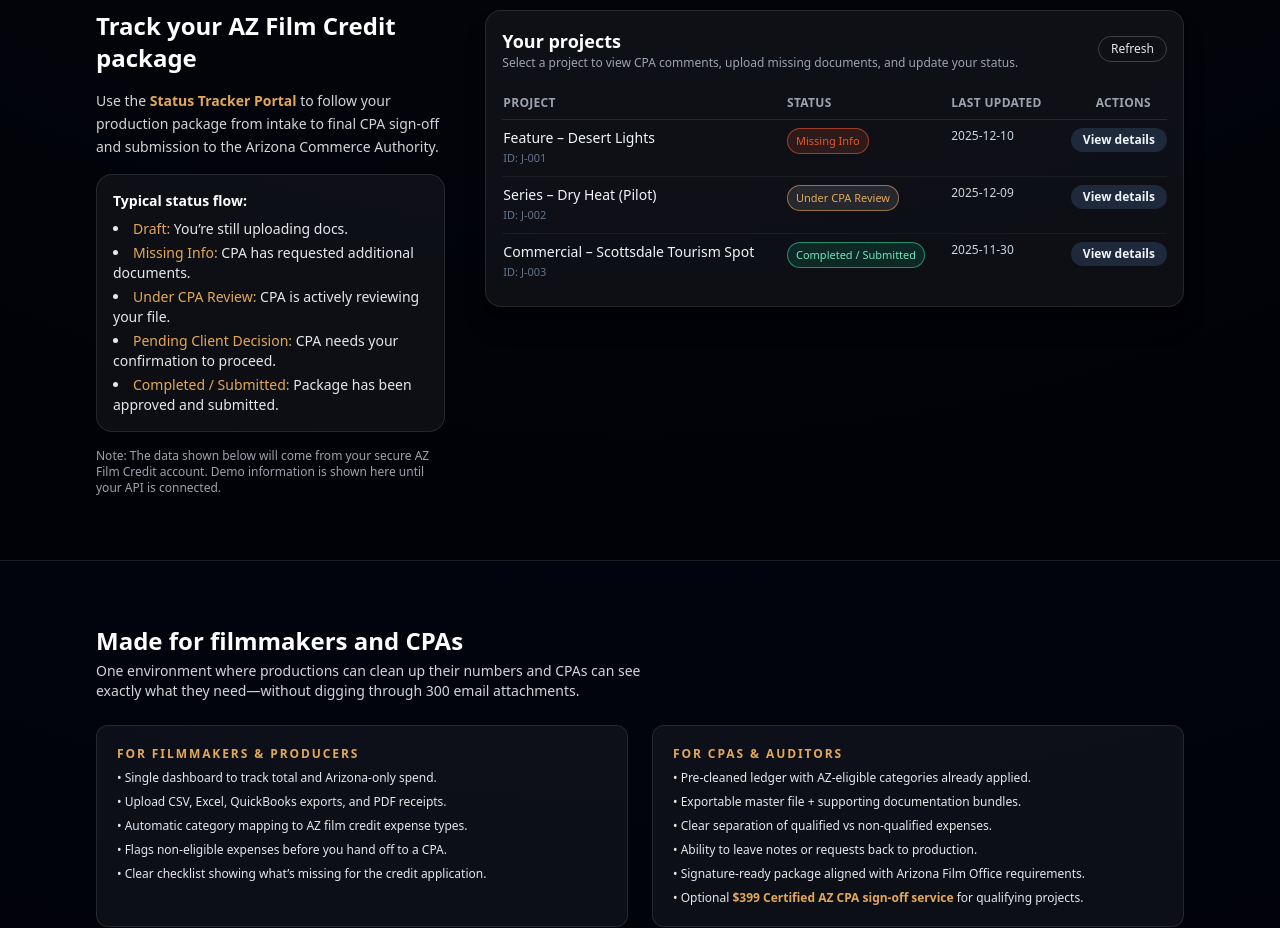
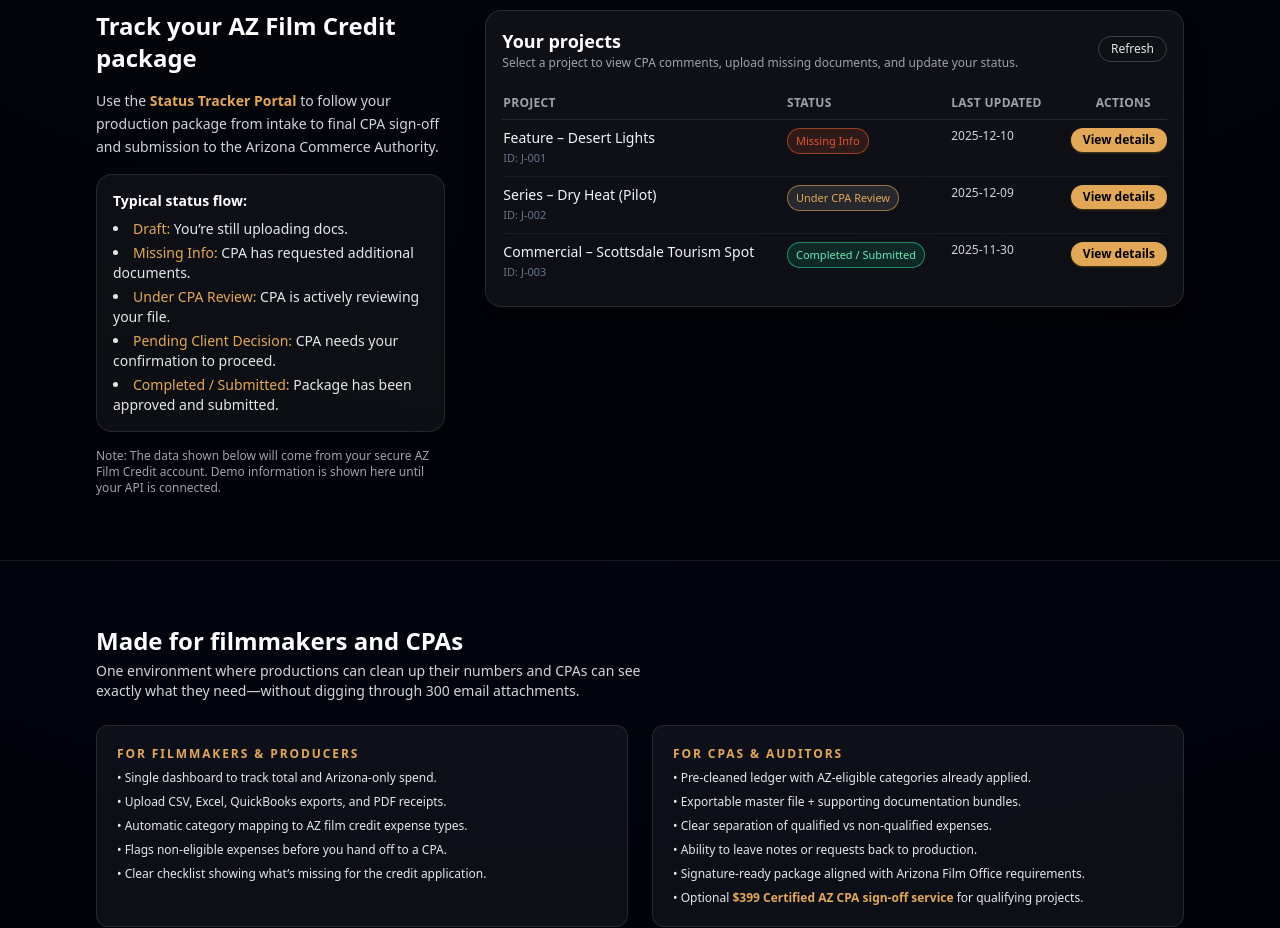
Before and after one commit to WatchVIM/azfilmcredit, a plain HTML site: page index.html in a window 1280 px wide. Shown: the part 1160-2088 px from the top of the page. Drawn offline with nearby package versions, Linux system fonts and the light colour scheme.

Commit message:
Update index.html

```diff
--- a/index.html
+++ b/index.html
@@ -713,7 +713,7 @@ function azfcRenderTable() {
       <td class="py-2 pr-0 align-top text-right">
         <button
           type="button"
-          class="text-[11px] md:text-xs px-3 py-1 rounded-full bg-slate-800 text-slate-100 hover:bg-amber-400 hover:text-slate-900 font-semibold transition"
+          class="text-[11px] md:text-xs px-3 py-1 rounded-full bg-desertGold text-black hover:bg-yellow-400 font-semibold shadow-sm shadow-yellow-500/30 transition"
           onclick="azfcOpenDetail('${job.id}')"
         >
           View details
```
